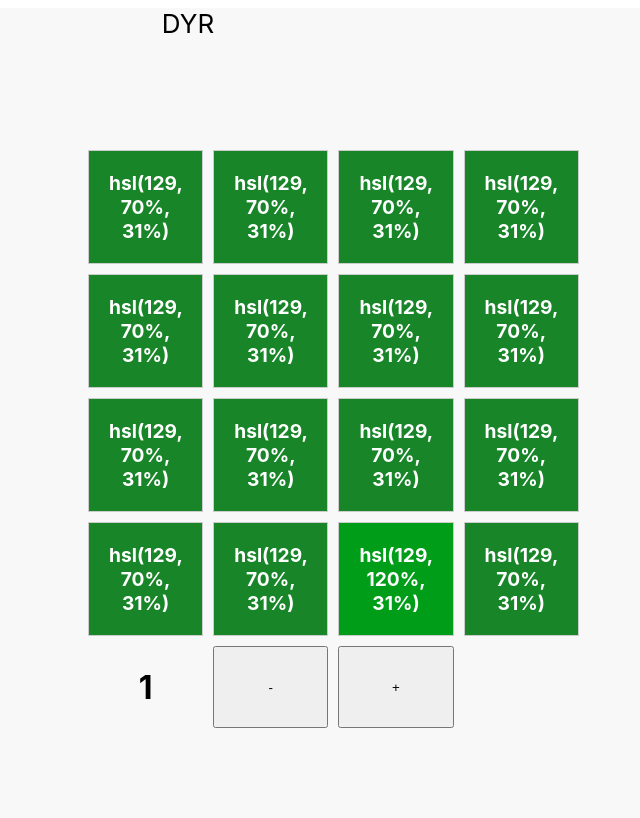
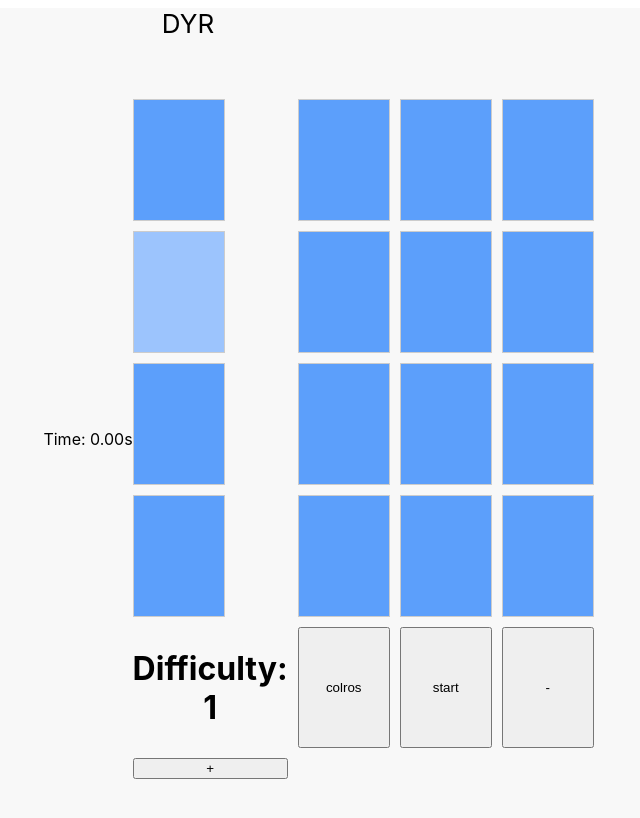
Before and after one commit to bryanteng/dyr, a React (Create React App) app: page / in a window 1280 px wide. Shown: the top 818 px of the page, without its empty margins (452-1092 px from the left). Built offline with nearby package versions, Linux system fonts and the light colour scheme.

Commit message:
added util color functions, better color scheming

```diff
--- a/src/components/Grid.css
+++ b/src/components/Grid.css
@@ -17,10 +17,23 @@
   .grid-item {
     display: flex;
     align-items: center;
-    justify-content: center;
+    justify-content: space-evenly;
     color: #fff;
     padding: 20px;
     border: 1px solid #ccc;
     font-weight: bold;
     font-size: 1.2em;
+    animation: rotateY-anim 1s linear;
+    width: 50px;
+    height: 80px;
   }
+
+  @keyframes rotateY-anim {
+    0% {
+      transform: rotateY(0deg);
+    }
+
+    100% {
+      transform: rotateY(360deg);
+    }
+  }
--- a/src/components/Grid.js
+++ b/src/components/Grid.js
@@ -1,56 +1,77 @@
-import React, { useState, useEffect } from 'react';
+import React, { useState, useEffect, useRef } from 'react';
 import './Grid.css';
+import {generateRandomHex, calculateTintAndShade} from './util'
 
 const Grid = () => {
-  const [difficulty, setDifficulty] = useState(1)
+  const [difficulty, setDifficulty] = useState(1);
   const [colors, setColors] = useState([]);
-  const [highlightColor, setHighlightColor] = useState("")
+  const [highlightColor, setHighlightColor] = useState('');
   const [highlightIndex, setHighlightIndex] = useState(null);
 
+  const [time, setTime] = useState(0); // Time in milliseconds
+  const [isRunning, setIsRunning] = useState(false);
+  const timerRef = useRef(null);
+
   useEffect(() => {
-    const baseHue = Math.floor(Math.random() * 360);
-    const baseSaturation = 70;
-    const baseLightness = Math.floor(30 + Math.random() * 70);
-
-    const shades = Array.from({ length: 16 }).fill(`hsl(${baseHue}, ${baseSaturation}%, ${baseLightness}%)`);
-
-    let offset = 0
-    let difficultyOffset = 10 +  (5 - difficulty) * 10
-    if(difficulty === 1){
-      offset = difficultyOffset
-    } else if(difficulty === 2){
-      offset = difficultyOffset
-    } else if (difficulty === 3){
-      offset = difficultyOffset
-    } else if(difficulty === 4) {
-      offset = difficultyOffset
-    } else {
-      offset = difficultyOffset
+    // Timer logic
+    if(isRunning){
+      const startTime = Date.now() - time; // Adjust for elapsed time
+      timerRef.current = setInterval(() => {
+        setTime(Date.now() - startTime);
+      }, 10); // Update every 10ms
+    }
+    else {
+      clearInterval(timerRef.current)
     }
 
-    if(baseLightness >= 60){
-      // easy easymedium medium mediumhard hard
-      offset = offset * -1
-    }
+    return () => clearInterval(timerRef.current); // Cleanup on unmount
+  }, [isRunning]);
 
-    setHighlightColor(`hsl(${baseHue}, ${baseSaturation + offset}%, ${baseLightness }%)`)
+  const resetTimer = () => {
+    clearInterval(timerRef.current);
+    setTime(0);
+    const startTime = Date.now();
+    timerRef.current = setInterval(() => {
+      setTime(Date.now() - startTime);
+    }, 10);
+  };
+
+  useEffect(() => {
+    const color = generateRandomHex()
+    const {tint, shade} = calculateTintAndShade(color, (40-difficulty)/100)
+    const shades = Array.from({ length: 16 }).fill(color);
+
     const randomIndex = Math.floor(Math.random() * 16);
-    shades[randomIndex] = `hsl(${baseHue}, ${baseSaturation + offset}%, ${baseLightness }%)`
+    shades[randomIndex] = (Math.random() > 0.5 ? shade.hex : tint.hex);
 
     setColors(shades);
     setHighlightIndex(randomIndex);
-  }, [difficulty]);
+  }, [isRunning, difficulty]);
 
   const changeDifficulty = (e) => {
-    setDifficulty(difficulty+ (e.target.id === "down" ? -1 : 1))
-  }
+    setDifficulty(difficulty + (e.target.id === 'down' ? -1 : 1));
+    // resetTimer(); // Reset timer when difficulty changes
+  };
 
   const spanClick = (e) => {
-    console.log(e.target.id == highlightIndex)
-  }
+    const isCorrect = parseInt(e.target.id) === highlightIndex;
+    console.log(isCorrect ? 'Correct!' : 'Try again!');
+    if (isCorrect) {
+      setDifficulty(difficulty+1)
+    }
+  };
+
+  const formatTime = (time) => {
+    const seconds = Math.floor(time / 1000);
+    const milliseconds = Math.floor((time % 1000) / 10);
+    return `${seconds}.${milliseconds.toString().padStart(2, '0')}s`;
+  };
 
   return (
     <div className="page-container">
+      <div className="timer">
+        Time: {formatTime(time)}
+      </div>
       <div className="grid-container">
         {colors.map((color, index) => (
           <span
@@ -59,17 +80,22 @@ const Grid = () => {
             onClick={spanClick}
             className="grid-item"
             style={{
-              backgroundColor: index === highlightIndex ? highlightColor : color,
+              backgroundColor: color
             }}
           >
-            { color}
-            {/* {index === highlightIndex ? -index : index} */}
+            {"       "}
           </span>
         ))}
-        <h1>{difficulty}</h1>
+        <h1>Difficulty: {difficulty}</h1>
+        <button id="down" onClick={()=> console.log(colors)}> colros</button>
 
-        <button id="down" onClick={changeDifficulty}> - </button>
-        <button id="up" onClick={changeDifficulty}> + </button>
+        <button id="starttimer" onClick={()=> setIsRunning(!isRunning)}> start </button>
+        <button id="down" onClick={changeDifficulty}>
+          -
+        </button>
+        <button id="up" onClick={changeDifficulty}>
+          +
+        </button>
       </div>
     </div>
   );
--- /dev/null
+++ b/src/components/util.js
@@ -0,0 +1,62 @@
+export function generateRandomHex() {
+    // Generate a random number between 0 and 16777215 (0xFFFFFF in decimal)
+    const randomNumber = Math.floor(Math.random() * 16777215);
+
+    // Convert the number to hexadecimal and pad with zeros if necessary
+    return "#" + randomNumber.toString(16).padStart(6, "0");
+  }
+
+  export const calculateTintAndShade = (
+    hexColor, // using #663399 as an example
+    percentage = 0.1 // using 10% as an example
+) => {
+    const r = parseInt(hexColor.slice(1, 3), 16); // r = 102
+    const g = parseInt(hexColor.slice(3, 5), 16); // g = 51
+    const b = parseInt(hexColor.slice(5, 7), 16); // b = 153
+
+    /*
+       From this part, we are using our two formulas
+       in this case, here is the formula for tint,
+       please be aware that we are performing two validations
+       we are using Math.min to set the max level of tint to 255,
+       so we don't get values like 280 ;)
+       also, we have the Math.round so we don't have values like 243.2
+       both validations apply for both tint and shade as you can see */
+    const tintR = Math.round(Math.min(255, r + (255 - r) * percentage)); // 117
+    const tintG = Math.round(Math.min(255, g + (255 - g) * percentage)); // 71
+    const tintB = Math.round(Math.min(255, b + (255 - b) * percentage)); // 163
+
+
+    const shadeR = Math.round(Math.max(0, r - r * percentage)); // 92
+    const shadeG = Math.round(Math.max(0, g - g * percentage)); // 46
+    const shadeB = Math.round(Math.max(0, b - b * percentage)); // 138
+
+
+    /*
+       Now with all the values calculated, the only missing stuff is
+       getting our color back to hexadecimal, to achieve that, we are going
+       to perform a toString(16) on each value, so we get the hex value
+       for each color, and then we just append each value together and voilà!*/
+    return {
+        tint: {
+            r: tintR,
+            g: tintG,
+            b: tintB,
+            hex:
+                '#' +
+                [tintR, tintG, tintB]
+                    .map(x => x.toString(16).padStart(2, '0'))
+                    .join(''), // #7547a3
+        },
+        shade: {
+            r: shadeR,
+            g: shadeG,
+            b: shadeB,
+            hex:
+                '#' +
+                [shadeR, shadeG, shadeB]
+                    .map(x => x.toString(16).padStart(2, '0'))
+                    .join(''), // #5c2e8a
+        },
+    };
+};
```
